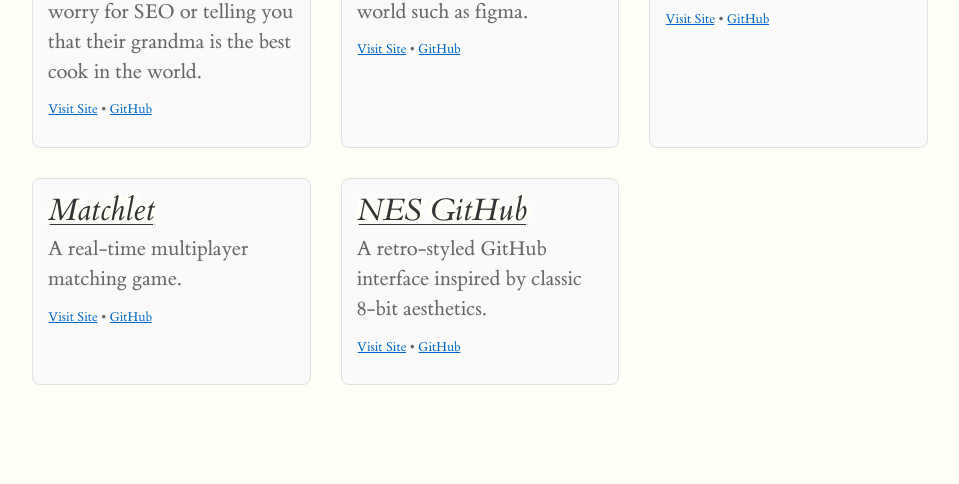
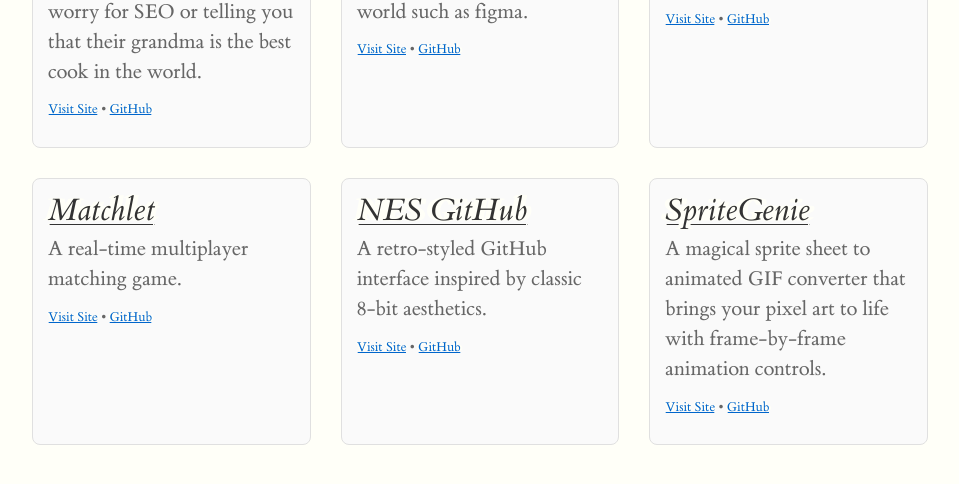
Before and after one commit to aaronmaturen/aaronmaturen.github.io, an Eleventy site: page src/follies/index.njk in a window 1280 px wide. Shown: the part 814-1298 px from the top of the page, without its empty margins (160-1119 px from the left). Built offline with nearby package versions, Linux system fonts and the light colour scheme; Eleventy itself is replaced by a stand-in of ours; files that its build step writes are made by us from their sources.

Commit message:
now with more magic

```diff
--- a/src/follies/index.njk
+++ b/src/follies/index.njk
@@ -59,6 +59,15 @@
         <p class="project-links">
           <a href="https://nes-github-725f.fly.dev/login">Visit Site</a> &bull;
           <a href="https://github.com/aaronmaturen/nes-github">GitHub</a>
+        </p>
+      </article>
+
+      <article class="project">
+        <h2><a href="https://spritegenie.aaronmaturen.com">SpriteGenie</a></h2>
+        <p>A magical sprite sheet to animated GIF converter that brings your pixel art to life with frame-by-frame animation controls.</p>
+        <p class="project-links">
+          <a href="https://spritegenie.aaronmaturen.com">Visit Site</a> &bull;
+          <a href="https://github.com/aaronmaturen/sprite">GitHub</a>
         </p>
       </article>
     </div>
```
